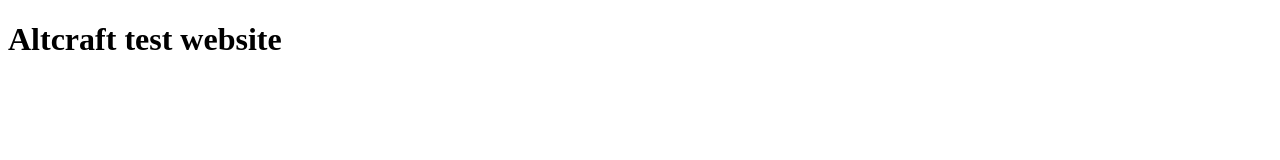
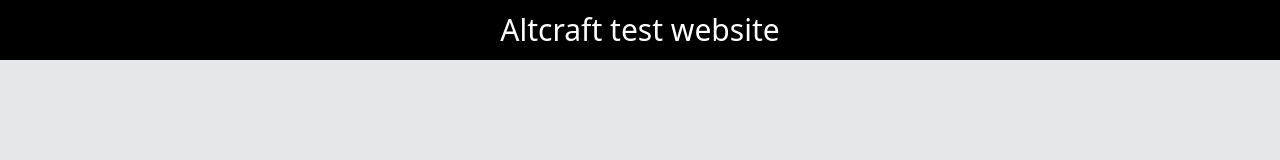
Before and after one commit to AlekseiMakonovitskii/altcraft-test-website, a plain HTML site: page index.html in a window 1280 px wide. Drawn offline with nearby package versions, Linux system fonts and the light colour scheme.

Commit message:
add styles

```diff
--- a/index.html
+++ b/index.html
@@ -4,7 +4,7 @@
     <meta charset="UTF-8">
     <meta name="viewport" content="width=device-width, initial-scale=1.0">
     <title>Altcraft test website</title>
-
+    <script src="https://unpkg.com/@tailwindcss/browser@4"></script>
 
     <script>
 
@@ -31,7 +31,9 @@
 
 
 </head>
-<body>
-    <h1>Altcraft test website</h1>
+<body class="bg-gray-200">
+    <header class="py-3 bg-black text-white flex justify-center text-3xl">
+        <h1>Altcraft test website</h1>
+    </header>
 </body>
 </html>
```
Also changed, not shown: style.css (deleted).
